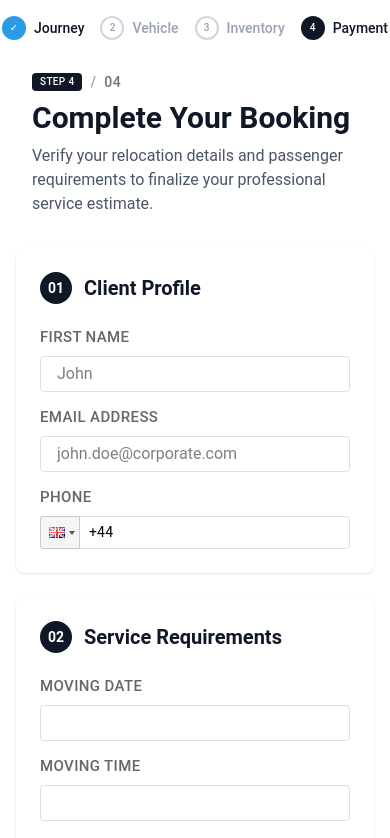
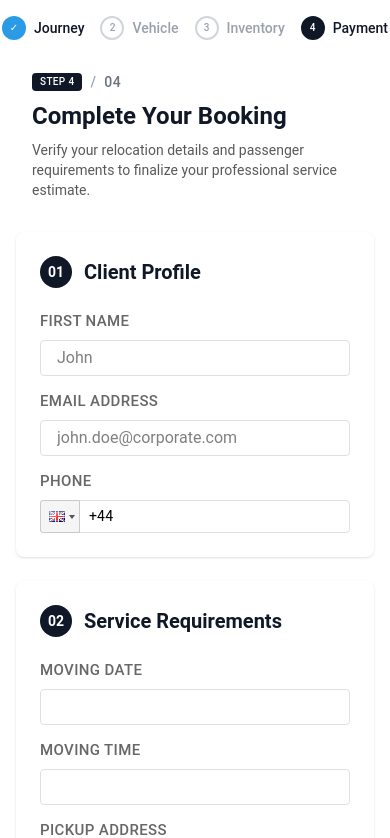
Before and after one commit to Mashhood-IT/jjdvans-clone, a React (Vite) app in the folder frontend/: page /widget-form/widget-payment in a window 390 px wide. Shown: the top 838 px of the page. Built offline with nearby package versions, Linux system fonts and the light colour scheme.

Commit message:
changed text size

```diff
--- a/frontend/src/components/dashboard/widgetapi/widgetcomponents/JourneySummaryCard.jsx
+++ b/frontend/src/components/dashboard/widgetapi/widgetcomponents/JourneySummaryCard.jsx
@@ -1,5 +1,6 @@
 import React from "react";
 import Icons from "../../../../assets/icons";
+import { Link } from "react-router-dom";
 
 const JourneySummaryCard = ({
   formData,
@@ -132,8 +133,9 @@ const JourneySummaryCard = ({
               </div>
             </div>
           </div>
-
-          <button className="btn btn-primary mt-3">EDIT FULL ROUTE</button>
+          <Link to="/">
+            <button className="btn btn-primary mt-3">EDIT FULL ROUTE</button>
+          </Link>
         </div>
       </div>
 
--- a/frontend/src/components/dashboard/widgetapi/widgetcomponents/PrimaryForm.jsx
+++ b/frontend/src/components/dashboard/widgetapi/widgetcomponents/PrimaryForm.jsx
@@ -151,7 +151,7 @@ const PrimaryForm = ({
                 name="bookingType"
                 value={formData.bookingType || ""}
                 onChange={handleChange}
-                className="w-full pl-2 pr-4 py-3 focus:outline-none focus:border-transparent appearance-none bg-(--white) text-gray-800 font-medium"
+                className="w-full pl-2 pr-4 py-3 focus:outline-none focus:border-transparent appearance-none bg-(--white) text-(--medium-grey)"
               >
                 <option value="">Select service</option>
                 {REMOVAL_BOOKING_TYPES.map(opt => (
--- a/frontend/src/components/dashboard/widgetapi/widgetcomponents/WidgetStepHeader.jsx
+++ b/frontend/src/components/dashboard/widgetapi/widgetcomponents/WidgetStepHeader.jsx
@@ -8,10 +8,10 @@ const WidgetStepHeader = ({ title, step, description }) => {
                 <span className="text-gray-400">/</span>
                 <span>04</span>
             </div>
-            <h1 className="text-3xl md:text-4xl font-bold text-gray-900 mb-2">
+            <h1 className="text-2xl md:text-4xl font-bold text-gray-900 mb-2">
                 {title}
             </h1>
-            <p className="text-gray-600 max-w-2xl">
+            <p className="text-(--dark-grey) text-sm max-w-2xl">
                 {description}
             </p>
         </div>
--- a/frontend/src/paymentMethod/PayPalCheckout.jsx
+++ b/frontend/src/paymentMethod/PayPalCheckout.jsx
@@ -100,11 +100,6 @@ const PayPalCheckout = ({
           flexWrap: "wrap",
         }}
       >
-        <h4 style={{ margin: 0 }}>
-          Pay {ccySymbol}
-          {display} {ccySymbol ? "" : ccy}
-        </h4>
-
         <div style={{ width: 260, minWidth: 220 }}>
           <PayPalButtons
             style={{
@@ -117,16 +112,12 @@ const PayPalCheckout = ({
             forceReRender={[bookingId, ccy, display]}
             createOrder={async () => {
               try {
-                console.log("Creating PayPal Order for amount:", amountNum);
                 const res = await createOrder({
                   companyId,
                   amount: amountNum,
                   currency: cfg.currency || "GBP",
                 }).unwrap();
 
-                console.log("PayPal Order Response:", res);
-
-                // PayPal API returns 'id' for the order ID
                 const orderId = res?.id || res?.orderId;
 
                 if (!orderId) {
```
